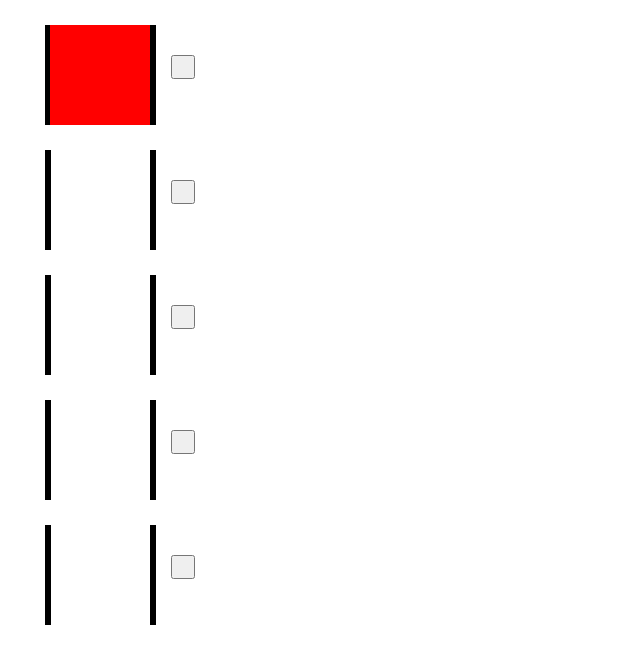
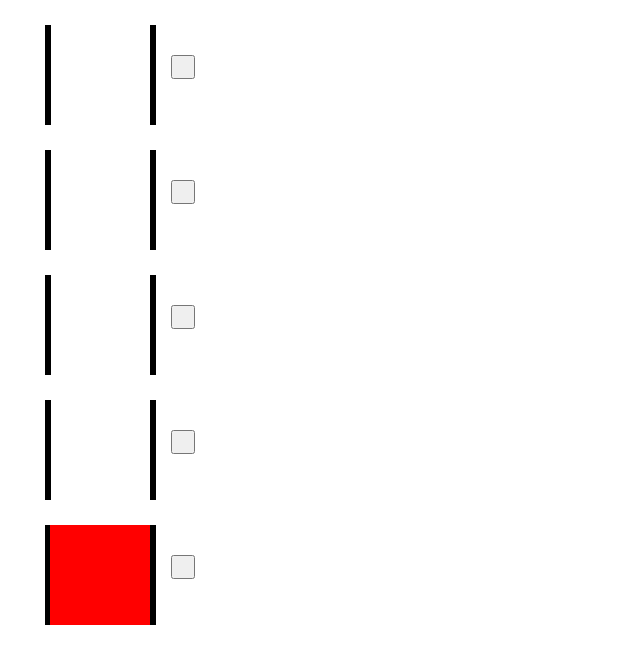
Before and after one commit to Zasetsky/elevator, a Vue app: page / in a window 1280 px wide. Shown: the top 664 px of the page, without its empty margins (0-640 px from the left). Built offline with nearby package versions, Linux system fonts and the light colour scheme.

Commit message:
speed prototype

```diff
--- a/src/App.vue
+++ b/src/App.vue
@@ -1,10 +1,14 @@
 <template>
   <div class="main">
-    <Elevator :position="position" />
+    <Elevator
+      :position="position"
+      :speed="speed"
+    />
     <Floor
       v-for="(item, id) in items" :key="id"
       @buttonClick="button"
-      :id="id"/>
+      :id="id"
+    />
   </div>
 </template>
 
@@ -20,14 +24,31 @@ export default {
   },
   data() {
     return {
-      items: [0,0,0,0,0],
-      position: 0
+      items: 5,
+      position: 500,
+      id: 0,
+      oldPosition: 0
+    }
+  },
+  computed: {
+    speed() {
+      if(this.position == this.oldPosition - 125 || this.position == this.oldPosition + 125) {
+        return 1
+      } if(this.position == this.oldPosition - 250 || this.position == this.oldPosition + 250 ) {
+        return 2
+      } if(this.position == this.oldPosition - 375 || this.position == this.oldPosition + 375) {
+        return 3
+      } else {
+        return 4
+      }
     }
   },
   methods: {
     button(id) {
+      this.oldPosition = this.position
       this.position = id * 125
-      console.log(this.position)
+      this.id = id
+      console.log(this.speed);
     },
   }
 }
--- a/src/components/Elevator.vue
+++ b/src/components/Elevator.vue
@@ -1,7 +1,8 @@
 <template>
-    <div class="caption-text" :style="{marginTop:y + 'px'}">
-
-    </div>
+  <div
+    class="caption-text"
+    :style="{marginTop:y + 'px', transition: speed + 's'}">
+  </div>
 </template>
 <script>
 export default {
@@ -9,12 +10,11 @@ export default {
   props: {
       position: {
         type: Number,
-      }
+      },
+      speed: {
+        type: Number
+      },
     },
-  data() {
-    return {
-    }
-  },
   computed: {
     y(){
       return this.position
@@ -29,6 +29,6 @@ export default {
     height: 100px;
     margin-left: 50px;
     background-color: red;
-    transition: all 3s;
+
   }
 </style>
```
